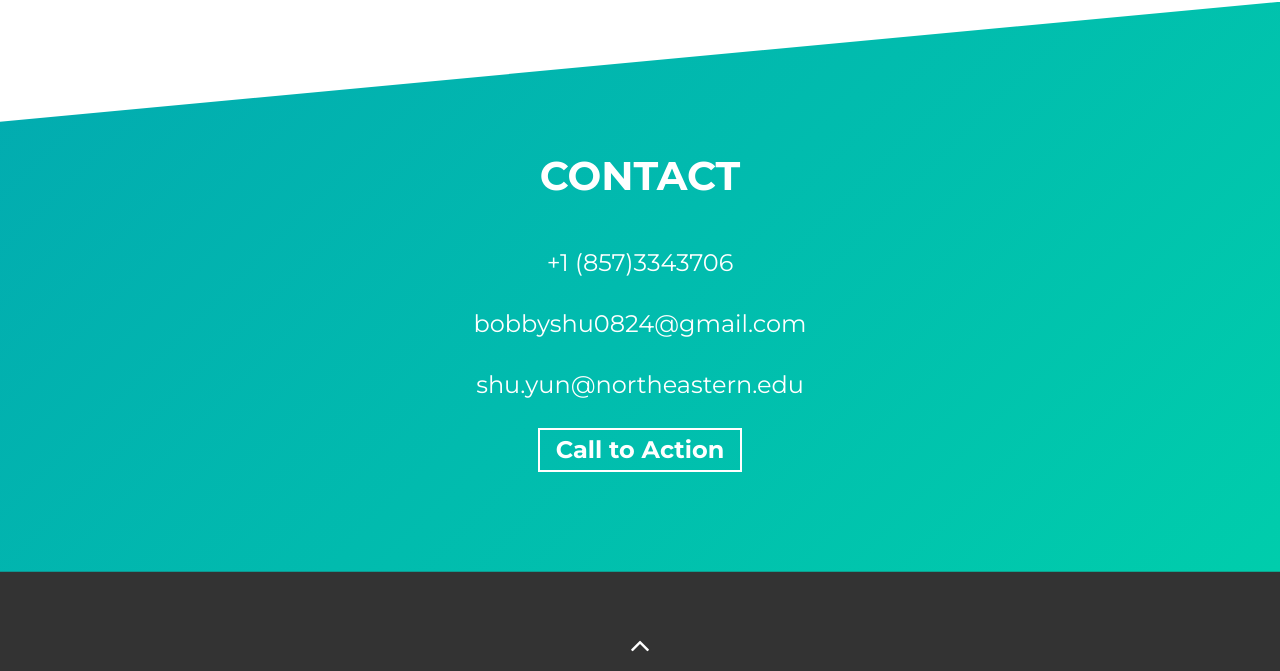
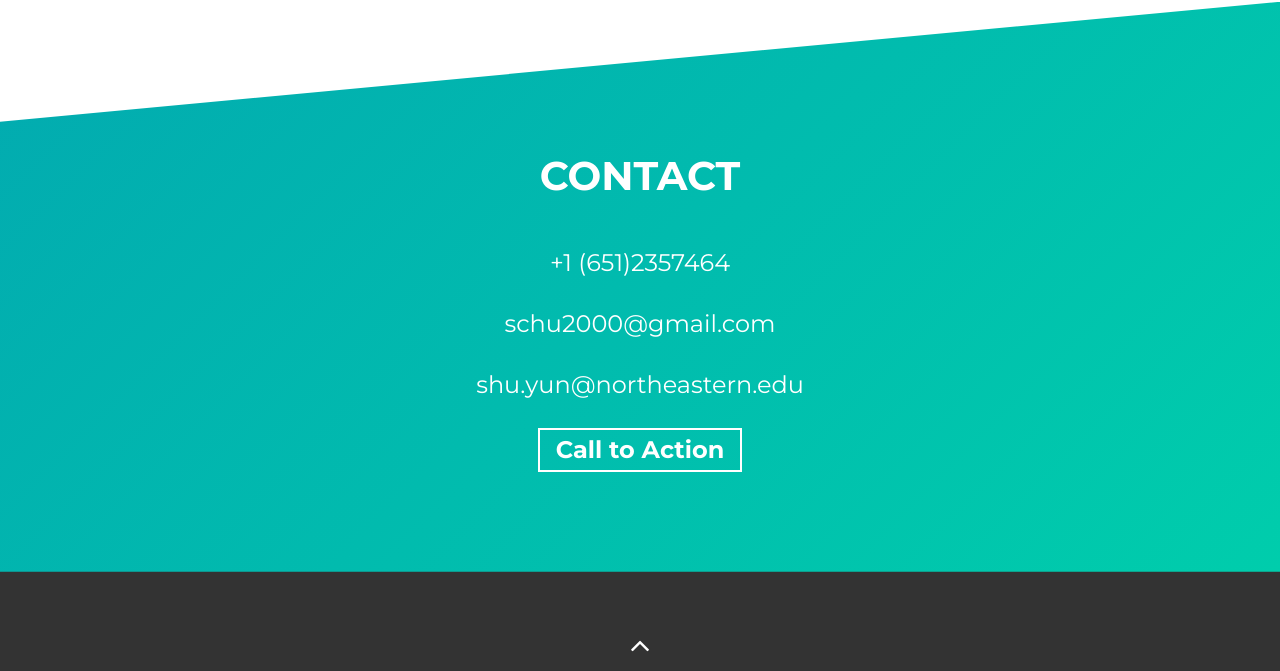
Before and after one commit to Bobbyshu/SelfPortfolio, a website built with Parcel: page src/index.html in a window 1280 px wide. Shown: the part 6970-7641 px from the top of the page. Built offline with nearby package versions, Linux system fonts and the light colour scheme.

Commit message:
Update index.html

```diff
--- a/src/index.html
+++ b/src/index.html
@@ -505,10 +505,10 @@
     <div class="container">
       <h2 class="section-title">Contact</h2>
       <div class="contact-wrapper load-hidden">
-        <p class="contact-wrapper__text">+1 (857)3343706</p>
-        <p class="contact-wrapper__text">bobbyshu0824@gmail.com</p>
+        <p class="contact-wrapper__text">+1 (651)2357464</p>
+        <p class="contact-wrapper__text">schu2000@gmail.com</p>
         <p class="contact-wrapper__text">shu.yun@northeastern.edu</p>
-        <a rel="noreferrer" target="_blank" class="cta-btn cta-btn--resume" href="mailto:bobbyshu0824@gmail.com">Call to
+        <a rel="noreferrer" target="_blank" class="cta-btn cta-btn--resume" href="mailto:schu2000@gmail.com">Call to
           Action</a>
       </div>
     </div>
```
